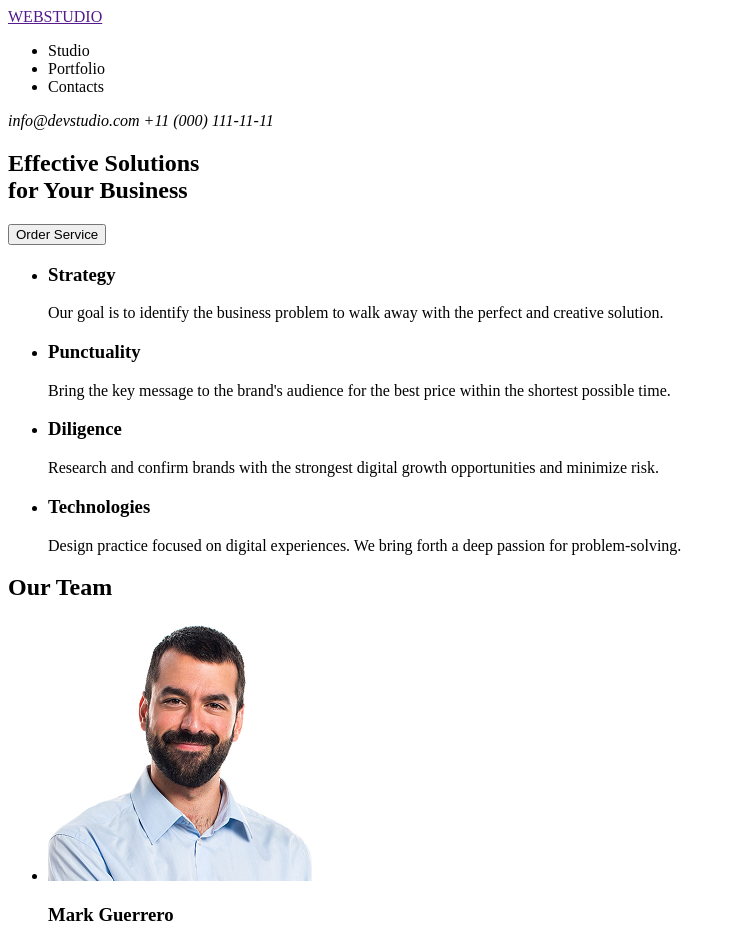
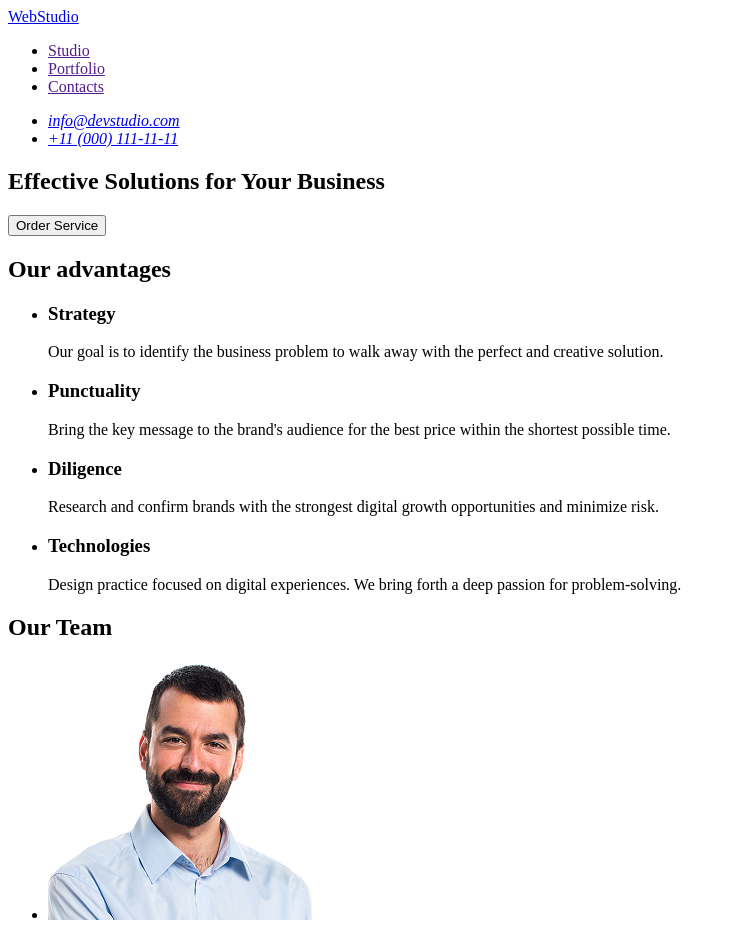
Before and after one commit to JournS1/goit-markup-hw-01, a plain HTML site: page index.html in a window 1280 px wide. Shown: the top 929 px of the page, without its empty margins (0-736 px from the left). Drawn offline with Linux system fonts and the light colour scheme.

Commit message:
fix errors

```diff
--- a/index.html
+++ b/index.html
@@ -3,31 +3,34 @@
   <head>
     <meta charset="UTF-8" />
     <meta name="viewport" content="width=device-width, initial-scale=1.0" />
-    <title>WEBSTUDIO</title>
+    <title>WebStudio</title>
   </head>
   <body>
     <header>
-      <a href=""> WEBSTUDIO </a>
+      <a href="./index.html">WebStudio</a>
 
       <nav>
         <ul>
-          <li>Studio</li>
-          <li>Portfolio</li>
-          <li>Contacts</li>
+          <li><a href="">Studio</a></li>
+          <li><a href="">Portfolio</a></li>
+          <li><a href="">Contacts</a></li>
         </ul>
 
-        <address>info@devstudio.com +11 (000) 111-11-11</address>
+        <address>
+          <ul>
+            <li><a href="mailto:info@devstudio.com">info@devstudio.com</a></li>
+            <li><a href="tel:+110001111111">+11 (000) 111-11-11</a></li>
+          </ul>
+        </address>
       </nav>
     </header>
     <main>
       <section>
-        <h1>
-          Effective Solutions <br />
-          for Your Business
-        </h1>
+        <h1>Effective Solutions for Your Business</h1>
         <button type="button">Order Service</button>
       </section>
       <section>
+        <h2>Our advantages</h2>
         <ul>
           <li>
             <h3>Strategy</h3>
@@ -109,7 +112,7 @@
     </main>
 
     <footer>
-      <a href=""> WEBSTUDIO </a>
+      <a href="./index.html">WEBSTUDIO</a>
       <p>
         Increase the flow of customers and sales for your business with digital
         marketing & growth solutions.
```
